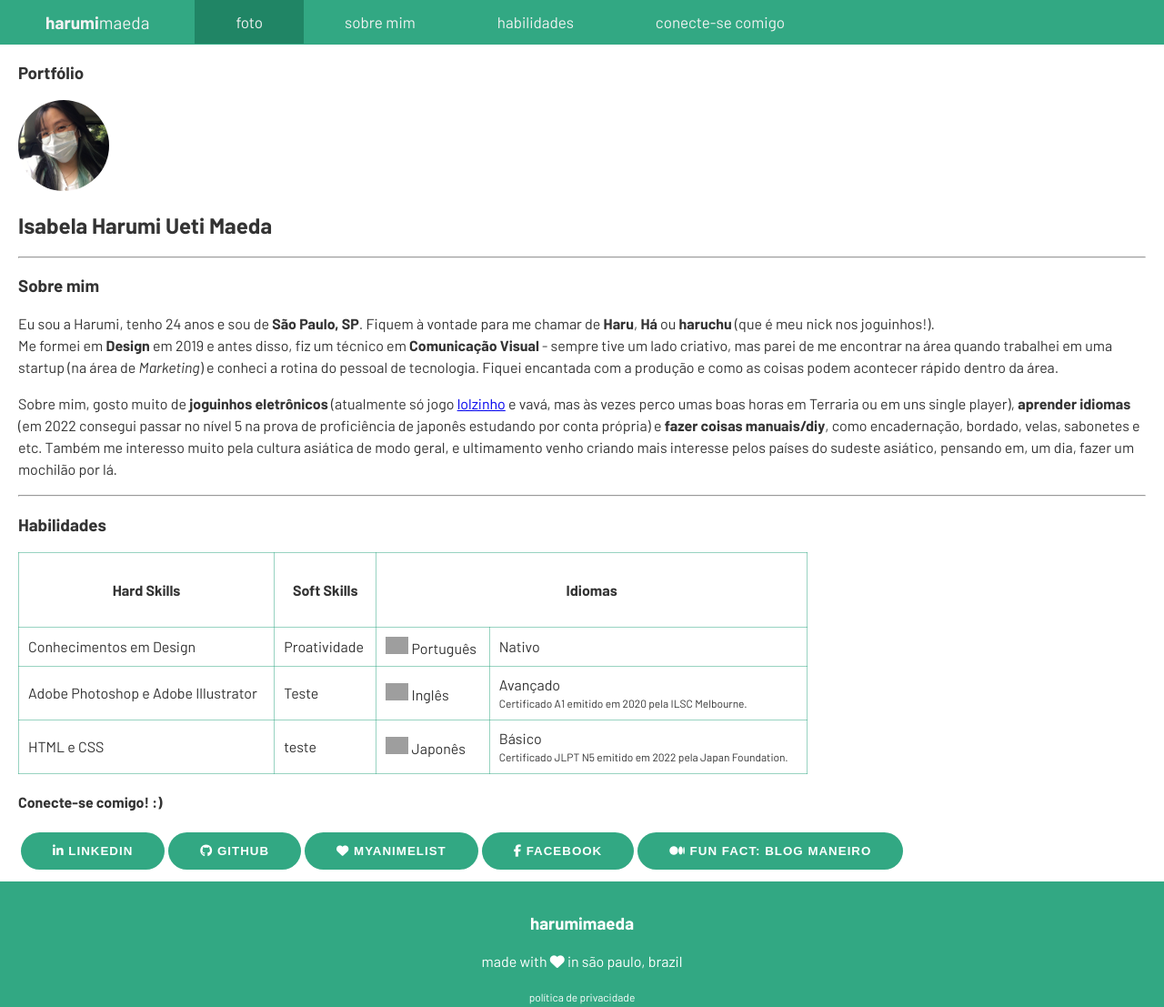
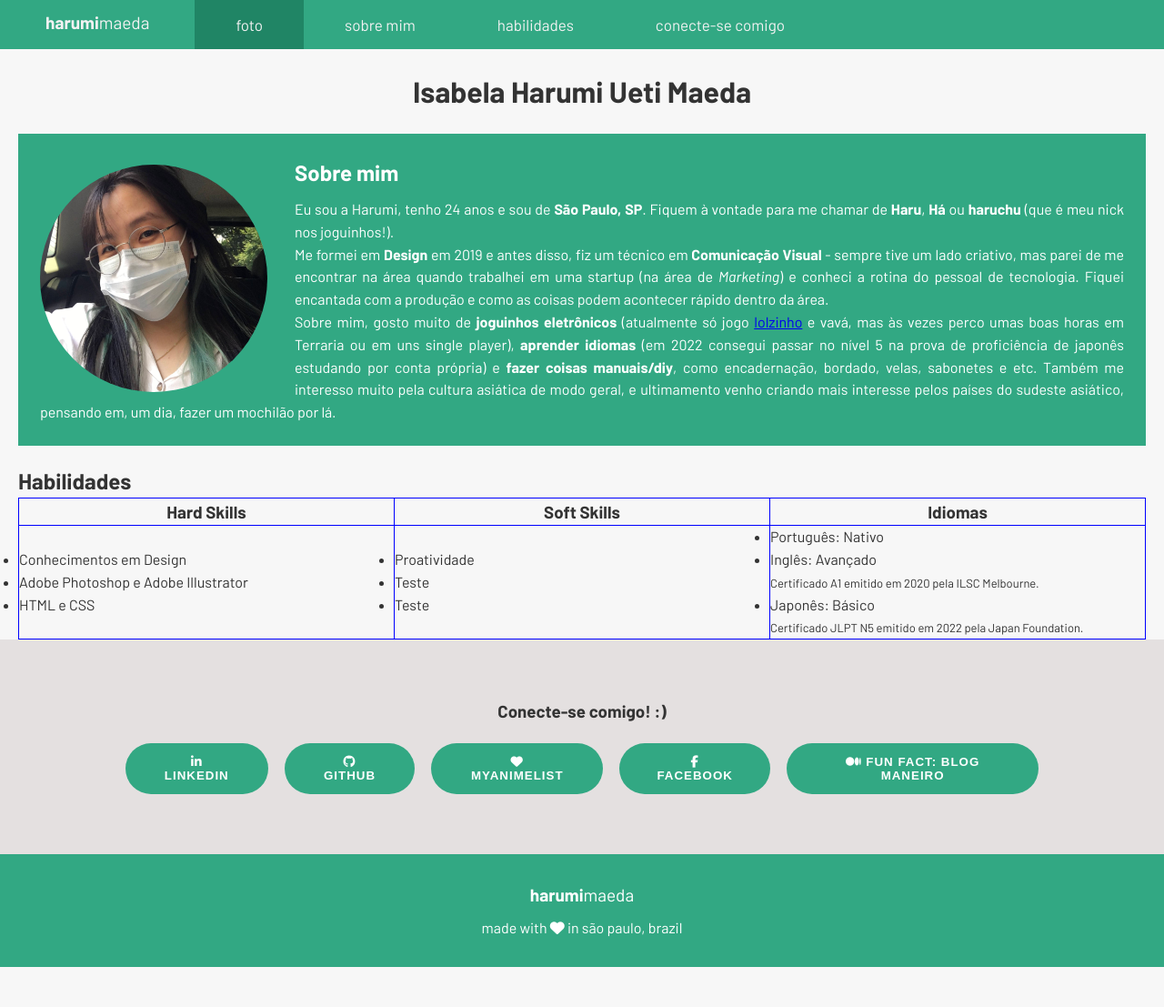
Before and after one commit to harumimaeda/trybe-portfolio, a plain HTML site: page index.html in a window 1280 px wide. Shown: the whole page at 91% size. After the commit the page ends 1063 px from the top, so only its background shows below. Drawn offline with Linux system fonts and the light colour scheme; grey boxes are pictures that could not be loaded.

Commit message:
Ajustes de acordo com o exercicio 3

```diff
--- a/index.html
+++ b/index.html
@@ -16,40 +16,31 @@
       crossorigin="anonymous"
     ></script>
   </head>
+
   <body>
-    <!-- Menu -->
-    <!-- Requisito 8 - Um índice com links internos para as diferentes seções do seu portfólio. -->
     <div class="topnav">
-      <p><strong>harumi</strong>maeda</p>
-      <!-- Requisito 5 - Um link interno para a sua foto; -->
-      <a href="#foto-harumi" class="active">Foto</a>
-      <a href="#sobre-mim">Sobre mim</a>
+      <p class="logo"><strong>harumi</strong>maeda</p>
+
+      <a href="#fotoHarumi" class="active">Foto</a>
+      <a href="#aboutMe">Sobre mim</a>
       <a href="#skills">Habilidades</a>
       <a href="#contecte-se">Conecte-se comigo</a>
     </div>
 
+    <section id="body">
       <!-- Header -->
-    <section id="body">
-      <section id="header">
-        <h1>Portfólio</h1>
-        <!-- Requisito 2 - Uma foto atual sua, acompanhada de um texto alternativo, que deve ser a descrição da foto que você está usando; -->
+      <section>
+        <h1 id="title">Isabela Harumi Ueti Maeda</h1>
+
+        <div id="profile">
           <img
             src="teste.jpg"
             alt="Foto de perfil da Harumi Maeda"
             width="100px"
-          id="foto-harumi"
+            id="fotoHarumi"
           />
-        <!-- Requisito 1 - Nome completo -->
-        <h2>Isabela Harumi Ueti Maeda</h2>
 
-        <hr />
-      </section>
-
-      <!-- Sobre mim -->
-      <section id="sobre-mim">
-        <h3>Sobre mim</h3>
-        <!-- Requisito 3 - Uma breve descrição sobre você, destacando algumas informações como nacionalidade e a cidade/estado onde mora;
-            Requisito 7 - Partes do seu portfólio destacadas com negrito e/ou itálico; -->
+          <h2 class="pb-3">Sobre mim</h2>
           <p>
             Eu sou a Harumi, tenho 24 anos e sou de
             <strong>São Paulo, SP</strong>. Fiquem à vontade para me chamar de
@@ -58,9 +49,9 @@
             Me formei em <strong>Design</strong> em 2019 e antes disso, fiz um
             técnico em <strong>Comunicação Visual</strong> - sempre tive um lado
             criativo, mas parei de me encontrar na área quando trabalhei em uma
-          startup (na área de <em>Marketing</em>) e conheci a rotina do pessoal
-          de tecnologia. Fiquei encantada com a produção e como as coisas podem
-          acontecer rápido dentro da área.
+            startup (na área de <em>Marketing</em>) e conheci a rotina do
+            pessoal de tecnologia. Fiquei encantada com a produção e como as
+            coisas podem acontecer rápido dentro da área.
           </p>
           <p>
             Sobre mim, gosto muito de
@@ -73,77 +64,63 @@
             passar no nível 5 na prova de proficiência de japonês estudando por
             conta própria) e <strong>fazer coisas manuais/diy</strong>, como
             encadernação, bordado, velas, sabonetes e etc. Também me interesso
-          muito pela cultura asiática de modo geral, e ultimamento venho criando
-          mais interesse pelos países do sudeste asiático, pensando em, um dia,
-          fazer um mochilão por lá.
+            muito pela cultura asiática de modo geral, e ultimamento venho
+            criando mais interesse pelos países do sudeste asiático, pensando
+            em, um dia, fazer um mochilão por lá.
           </p>
-
-        <hr />
+        </div>
       </section>
 
       <!-- Skills -->
       <section id="skills">
         <!-- Requisito 4 - Uma lista de habilidades que você possui, com destaque para aquela de que você mais se orgulha; -->
-        <h3>Habilidades</h3>
-
-        <table id="habilidades">
+        <h2>Habilidades</h2>
+        <table>
           <tr>
-            <th><h4>Hard Skills</h4></th>
-            <th><h4>Soft Skills</h4></th>
-            <th colspan="2"><h4>Idiomas</h4></th>
+            <td><h3>Hard Skills</h3></td>
+            <td><h3>Soft Skills</h3></td>
+            <td><h3>Idiomas</h3></td>
           </tr>
           <tr>
-            <td>Conhecimentos em Design</td>
-            <td>Proatividade</td>
             <td>
-              <img
-                src="https://emojipedia-us.s3.dualstack.us-west-1.amazonaws.com/thumbs/120/apple/285/flag-brazil_1f1e7-1f1f7.png"
-                width="25px"
-              />
-              Português
-            </td>
-            <td>Nativo</td>
-          </tr>
-          <tr>
-            <td>Adobe Photoshop e Adobe Illustrator</td>
-            <td>Teste</td>
-            <td>
-              <img
-                src="https://emojipedia-us.s3.dualstack.us-west-1.amazonaws.com/thumbs/120/apple/285/flag-united-states_1f1fa-1f1f8.png"
-                width="25px"
-              />
-              Inglês
+              <ul>
+                <li>Conhecimentos em Design</li>
+                <li>Adobe Photoshop e Adobe Illustrator</li>
+                <li>HTML e CSS</li>
+              </ul>
             </td>
             <td>
-              Avançado<br />
-              <span class="meta-text"
+              <ul>
+                <li>Proatividade</li>
+                <li>Teste</li>
+                <li>Teste</li>
+              </ul>
+            </td>
+            <td>
+              <ul>
+                <li>Português: Nativo</li>
+                <li>
+                  Inglês: Avançado<br />
+                  <span class="metaText"
                     >Certificado A1 emitido em 2020 pela ILSC Melbourne.</span
                   >
-            </td>
-          </tr>
-          <tr>
-            <td>HTML e CSS</td>
-            <td>teste</td>
-            <td>
-              <img
-                src="https://emojipedia-us.s3.dualstack.us-west-1.amazonaws.com/thumbs/120/apple/285/flag-japan_1f1ef-1f1f5.png"
-                width="25px"
-              />
-              Japonês
-            </td>
-            <td>
-              Básico<br />
-              <span class="meta-text"
+                </li>
+                <li>
+                  Japonês: Básico<br />
+                  <span class="metaText"
                     >Certificado JLPT N5 emitido em 2022 pela Japan
                     Foundation.</span
                   >
+                </li>
+              </ul>
             </td>
           </tr>
         </table>
       </section>
-
-      <section id="contecte-se">
-        <h4>Conecte-se comigo! :)</h4>
+    </section>
+    <section id="connect">
+      <div id="connectContent">
+        <h3 class="pb-4">Conecte-se comigo! :)</h3>
 
         <table>
           <tr>
@@ -189,18 +166,12 @@
             </td>
           </tr>
         </table>
-      </section>
+      </div>
     </section>
 
     <footer class="bg-primary">
-      <h3><strong>harumi</strong>maeda</h3>
+      <p class="pb-3 logo"><strong>harumi</strong>maeda</p>
       <p>made with <i class="fa-solid fa-heart"></i> in são paulo, brazil</p>
-
-      <div>
-        <a href="#" target="_blank" class="link-muted meta-text"
-          >política de privacidade</a
-        >
-      </div>
     </footer>
   </body>
 </html>
--- a/style.css
+++ b/style.css
@@ -1,28 +1,57 @@
+/* Remove as definições dos navegadores */
+* {
+  margin: 0;
+  padding: 0;
+}
+
+#body {
+  padding: 0 20px;
+}
+
+/* Backgrounds */
+
 body {
-  margin: 0;
+  background-color: rgb(245, 236, 220);
+  line-height: 1.55;
+}
+
+.bg-primary {
+  background-color: #32a883;
+  color: #FFF;
+  padding: 15px;
+  margin-top: 10px;
+  text-align: center;
+}
+
+/* Textos */
+
+body {
+  background-color: rgb(247, 247, 247);
   font-family: Barlow, "Segoe UI", Tahoma, Geneva, Verdana, sans-serif;
   color: rgb(51, 51, 51);
   font-size: 16px;
-}
-
-p {
-  line-height: 1.5;
+  text-align: justify;
 }
 
 strong {
   font-weight: 700;
 }
 
-h1,
-h2,
-h3,
-h4,
-h5,
-{
-  text-transform: uppercase;
-  letter-spacing: 1px;
-  color: #32a883;
+.metaText {
+  font-size: 13px;
 }
+
+h1 {
+  font-size: 2em;
+  margin-block-start: 0.67em;
+  margin-block-end: 0.67em;
+}
+
+#title {
+  text-align: center;
+}
+
+/* Botões */
 
 button {
   padding: 13px 35px;
@@ -60,7 +89,7 @@ button:hover {
   float: left;
   color: #f2f2f2;
   padding: 0 50px;
-  line-height: 0.6;
+  line-height: 2.6;
   font-size: 19px;
 }
 
@@ -72,54 +101,102 @@ button:hover {
   background-color: #208565;
 }
 
+.topnav h2 {
+  vertical-align: baseline;
+}
+
+.logo {
+  font-size: 19px;
+  vertical-align: middle;
+}
+
 /* Foto */
 
-#foto-harumi {
+#fotoHarumi {
+  height: 250px;
+  width: auto;
   border-radius: 50%;
-}
-
-/* Header */
-
-#body {
-  padding: 0 20px;
-}
-
-/* Tabela - Habilidades */
-
-.meta-text {
-  font-size: 12px;
-  font-weight: 500;
-}
-
-#habilidades {
-  border-collapse: collapse;
-  width: 70%;
-  vertical-align: middle;
-  height: 80px;
-}
-
-#habilidades td,
-th {
-  border: 1px solid #32a88380;
-  padding: 10px;
-}
-
-/* Background */
-
-.bg-primary{
-  background-color: #32a883;
-  color: #FFF;
-  padding: 15px;
-  margin-top: 10px;
-  text-align: center;
+  float: left;
+  margin: 10px 30px 0 0;
 }
 
 /* Link modifier */
-.link-muted{
+
+.link-muted {
   text-decoration: none;
   color: inherit;
 }
 
-.link-muted:hover{
+.link-muted:hover {
   text-decoration: underline;
 }
+
+/* Espaçamentos */
+
+.pb-3 {
+  padding-bottom: 10px;
+}
+
+.pb-4{
+  padding-bottom: 1em;
+}
+
+/* Sections */
+
+#profile{
+  background-color: #32a883;
+  color: white;
+  padding-bottom: 30px;
+  vertical-align: middle;
+  padding: 1.5em;
+}
+
+#connect {
+  background-color: rgb(228, 224, 224);
+}
+
+#connectContent{
+  width: 80%;
+  padding: 4em;
+  margin-top: 20px;
+  margin: auto;
+  text-align: center;
+}
+
+#skills {
+  padding-top: 20px;
+}
+
+
+/* Tabela - Skills */
+
+#skills table{
+  width: 100%;
+  border-collapse: collapse;
+}
+
+#skills table td{
+  border: solid 1px blue;
+  width: 33%;
+}
+
+#skills table h3{
+  text-align: center;
+}
+
+/* Tabela - Conecte-se Comigo */
+
+#connect table{
+  margin: auto;
+}
+
+#connect table td{
+  padding: 0 0.5em;
+}
+
+/* Footer */
+
+footer {
+  margin: 0 !important;
+  padding: 30px !important;
+}
```
Lines whose indentation alone changed are shown as unchanged.
